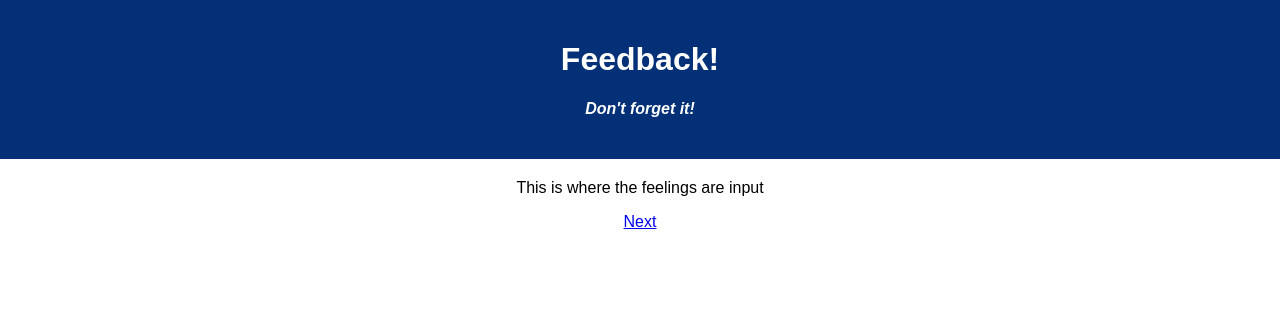
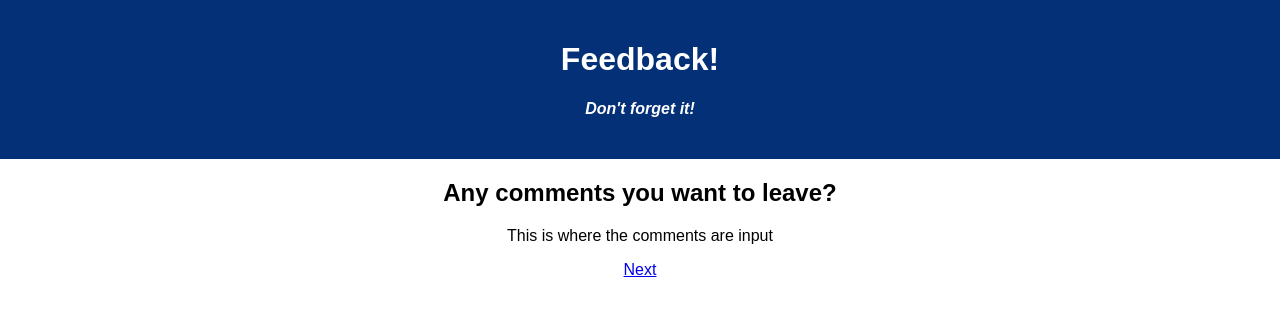
Before and after one commit to padavi804/weekend-redux-feedback-loop, a React (Vite) app: page /#/comments in a window 1280 px wide. Before the commit this address led to /#/feeling. Shown: the top 316 px of the page. Built offline with nearby package versions, Linux system fonts and the light colour scheme.

Commit message:
added titles

```diff
--- a/src/components/App/App.jsx
+++ b/src/components/App/App.jsx
@@ -19,7 +19,7 @@ function App() {
         <h4>Don't forget it!</h4>
       </header>
 
-      <Route path='/feeling'>
+      <Route path='/' exact>
           <Feeling />
         </Route>
 
--- a/src/components/Comments/Comments.jsx
+++ b/src/components/Comments/Comments.jsx
@@ -5,6 +5,7 @@ function Comments() {
 
     return (
         <div>
+            <h2>Any comments you want to leave?</h2>
             <p>This is where the comments are input</p>
 
             <Link to='/review'>Next</Link>
--- a/src/components/Feeling/Feeling.jsx
+++ b/src/components/Feeling/Feeling.jsx
@@ -5,6 +5,7 @@ function Feeling() {
 
     return (
         <div>
+            <h2>How are you feeling today?</h2>
             <p>This is where the feelings are input</p>
 
             <Link to='/understanding'>Next</Link>
--- a/src/components/Review/Review.jsx
+++ b/src/components/Review/Review.jsx
@@ -5,6 +5,7 @@ function Review() {
 
     return (
         <div>
+            <h2>Review Your Feedback</h2>
             <p>This is where the review is displayed</p>
 
             <Link to='/thankyou'>Next</Link>
--- a/src/components/Support/Support.jsx
+++ b/src/components/Support/Support.jsx
@@ -5,6 +5,7 @@ function Support() {
 
     return (
         <div>
+            <h2>How well are you being supported?</h2>
             <p>This is where the support is input</p>
 
             <Link to='/comments'>Next</Link>
--- a/src/components/ThankYou/ThankYou.jsx
+++ b/src/components/ThankYou/ThankYou.jsx
@@ -5,6 +5,7 @@ function ThankYou (){
 
     return(
         <div>
+            <h2>Thank You</h2>
         <p>This is where the thanks is displayed</p>
 
     <Link to='/understanding'>Next</Link>
--- a/src/components/Understanding/Understanding.jsx
+++ b/src/components/Understanding/Understanding.jsx
@@ -5,6 +5,7 @@ function Understanding() {
 
     return (
         <div>
+            <h2>How well are you understanding the content?</h2>
             <p>This is where the understandings are input</p>
 
             <Link to='/support'>Next</Link>
```
